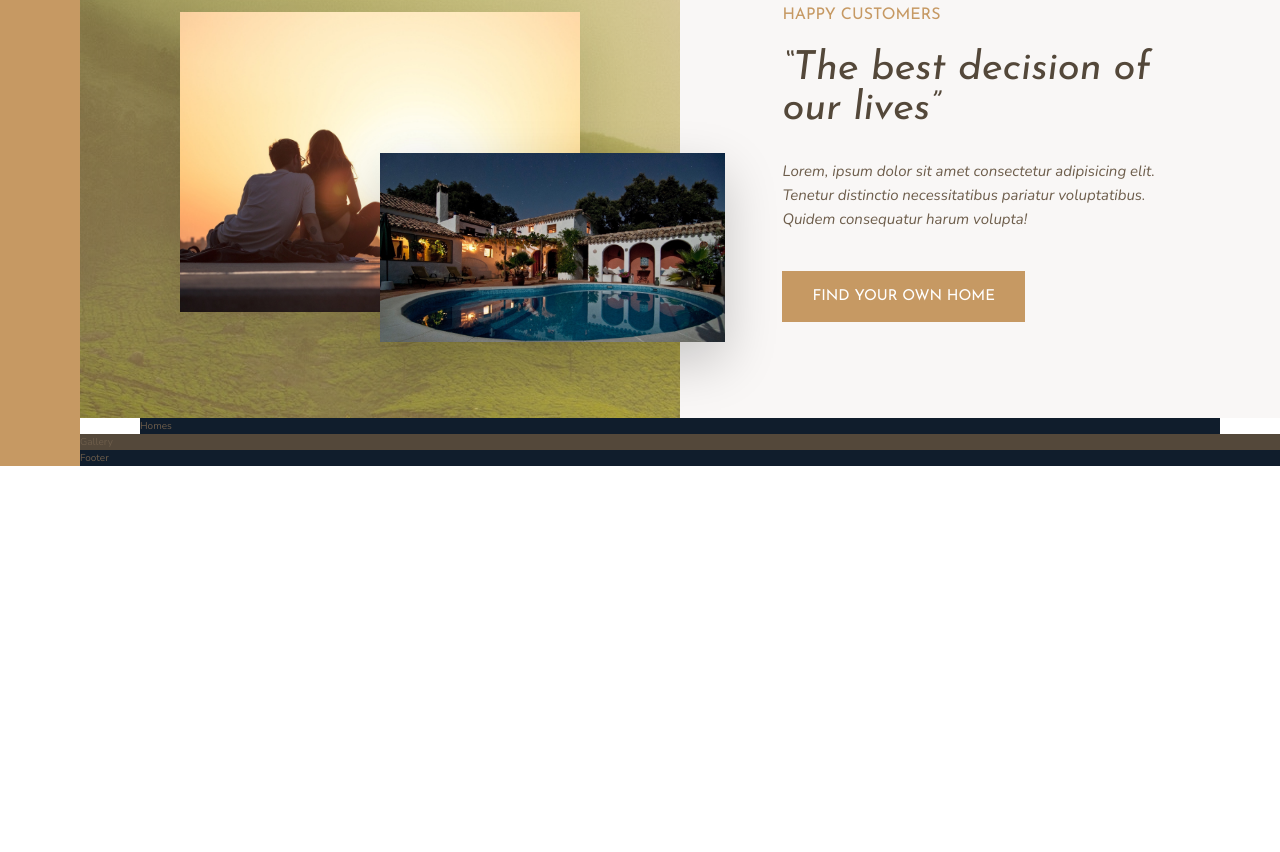
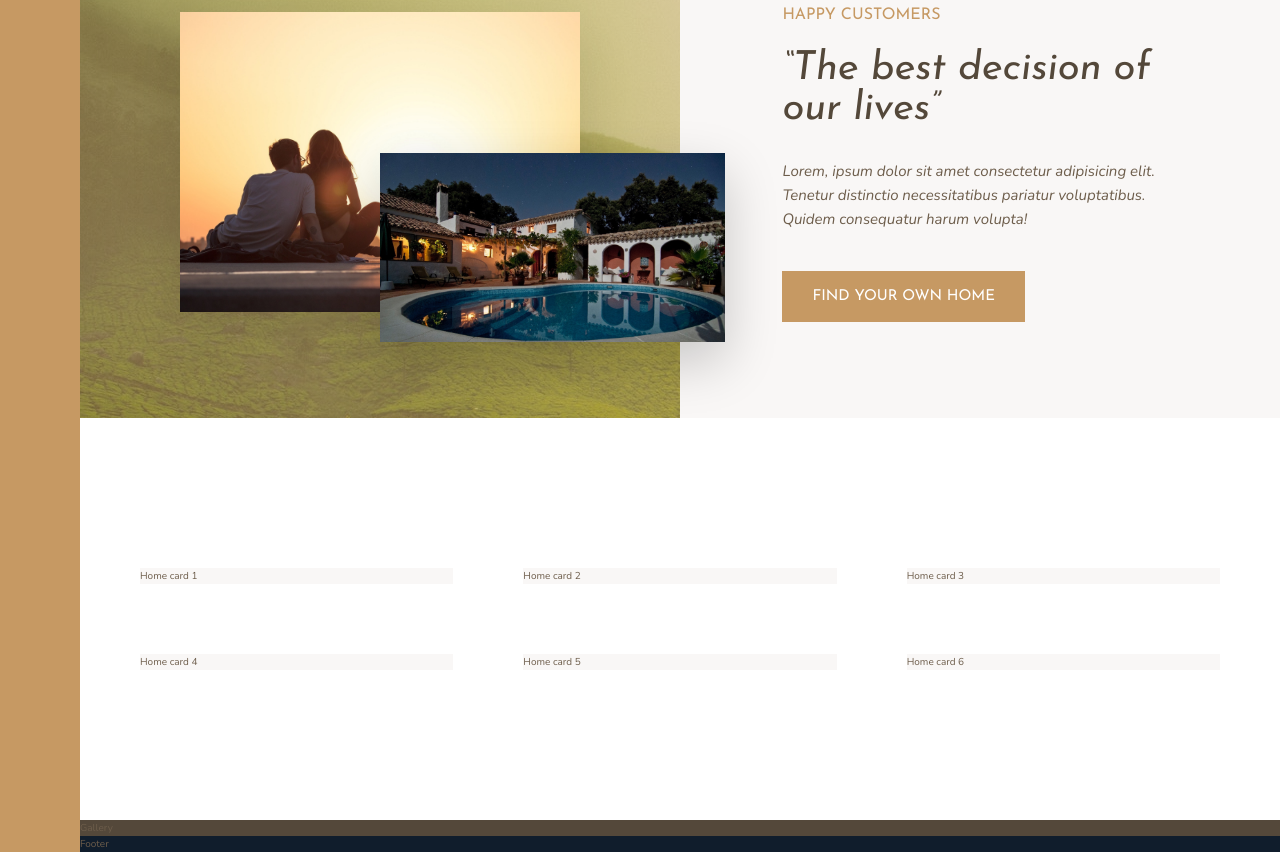
Before and after one commit to arade1994/nexter, a website: page index.html in a window 1280 px wide. Shown: the part 1402-2254 px from the top of the page. Before the commit the page ends 1868 px from the top, so only its background shows below. Drawn offline with nearby package versions, Linux system fonts and the light colour scheme.

Commit message:
Created layout for homes section cards

```diff
--- a/index.html
+++ b/index.html
@@ -102,7 +102,16 @@
       </p>
       <button class="btn">Find your own home</button>
     </div>
-    <section class="homes">Homes</section>
+
+    <section class="homes">
+      <div class="home">Home card 1</div>
+      <div class="home">Home card 2</div>
+      <div class="home">Home card 3</div>
+      <div class="home">Home card 4</div>
+      <div class="home">Home card 5</div>
+      <div class="home">Home card 6</div>
+    </section>
+
     <section class="gallery">Gallery</section>
     <footer class="footer">Footer</footer>
   </body>
--- a/sass/_homes.scss
+++ b/sass/_homes.scss
@@ -1,4 +1,11 @@
 .homes {
-  background-color: $color-secondary;
   grid-column: center-start / center-end;
+  display: grid;
+  grid-template-columns: repeat(auto-fit, minmax(25rem, 1fr));
+  gap: 7rem;
+  margin: 15rem 0;
 }
+
+.home {
+  background-color: $color-grey-light-1;
+}
```
Also changed, not shown: css/style.css.
